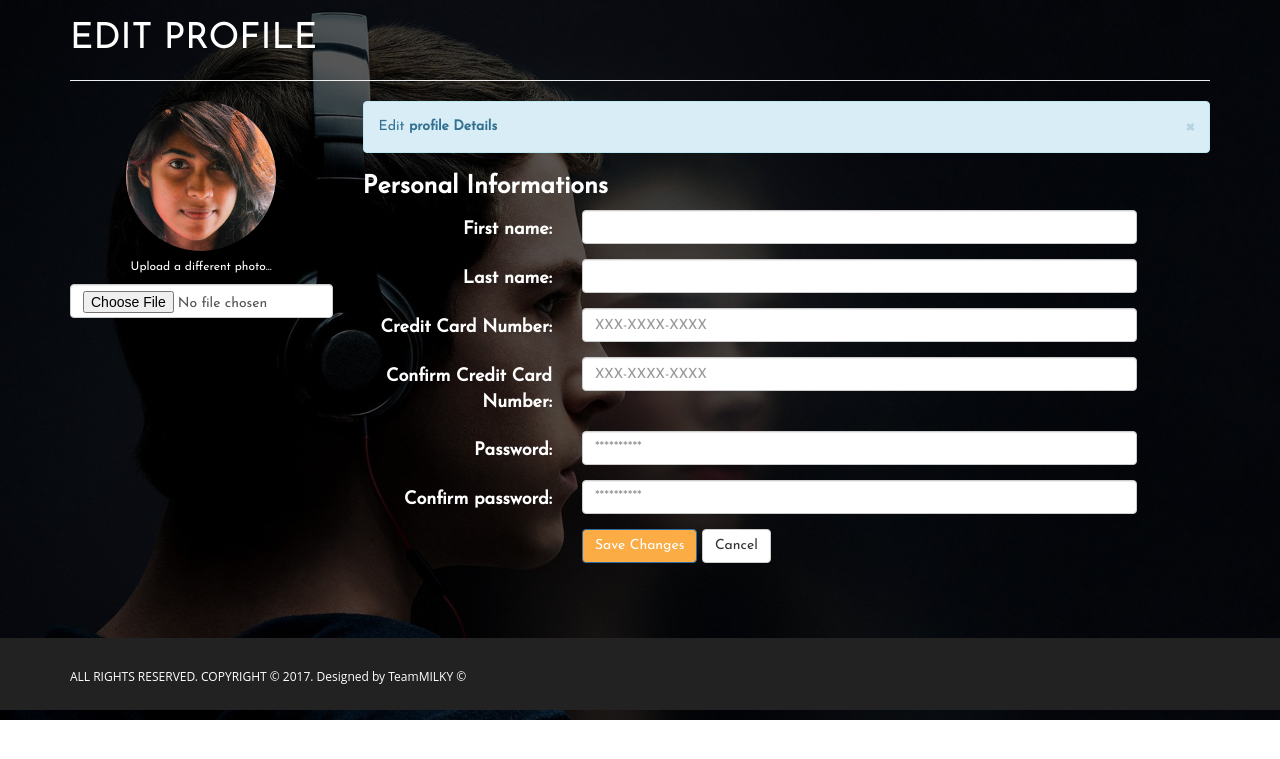
After one commit to maneeshaindrachapa/AccommodateME, a PHP site: page /profile.php in a window 1280 px wide. The commit adds this page. Shown: the top 759 px of the page. Run offline with PHP 8.4, Linux system fonts and the light colour scheme.

Commit message:
bug fixes

```diff
--- a/index.php
+++ b/index.php
@@ -322,7 +322,7 @@
         </div>
       </div>
         <hr id="signup-bottom-line">
-
+      </div>
 
     <nav id="footer">
         <div class="container">
--- a/process.php
+++ b/process.php
@@ -75,7 +75,7 @@
                 ?>
 
             <div class="col-md-8 col-md-offset-2">
-                <img src="img/team/02.jpg" id="profilePic" width="150px" height="150px">
+                <a href="profile.php"><img src="img/team/02.jpg" id="profilePic" width="150px" height="150px"></a>
                 <style>#profilePic{
                     border-radius: 100%;
                     transform: scale(1);
--- /dev/null
+++ b/profile.php
@@ -0,0 +1,102 @@
+<!DOCTYPE html>
+<html lang="en">
+<head>
+<title>AccomodateMe</title>
+
+<!--styles used-->
+<link rel="stylesheet" href="css/bootstrap.css">
+<link rel="stylesheet" href="style_profile.css">
+<link href="https://fonts.googleapis.com/css?family=Josefin+Sans|Titillium+Web" rel="stylesheet">
+
+
+
+
+</head>
+<body>
+        <div class="container" >
+        <h1>Edit Profile</h1>
+        <hr>
+        <div class="row" >
+          <!-- left column -->
+          <div class="col-md-3">
+            <div class="text-center">
+              <img src="img/team/02.jpg" class="avatar img-circle" alt="avatar" height="150px" width="150px">
+              <h6>Upload a different photo...</h6>
+
+              <input type="file" class="form-control">
+            </div>
+          </div>
+
+
+
+        <!-- edit form column -->
+        <div class="col-md-9 personal-info">
+        <div class="alert alert-info alert-dismissable">
+          <a class="panel-close close" data-dismiss="alert">×</a>
+          <i class="fa fa-coffee"></i>
+          Edit <strong>profile Details</strong>
+        </div>
+        <h3>Personal Informations</h3>
+
+        <form class="form-horizontal" role="form">
+          <div class="form-group">
+            <label class="col-lg-3 control-label">First name:</label>
+            <div class="col-lg-8">
+              <input class="form-control" type="text" value="">
+            </div>
+          </div>
+
+          <div class="form-group">
+            <label class="col-lg-3 control-label">Last name:</label>
+            <div class="col-lg-8">
+              <input class="form-control" type="text" value="">
+            </div>
+          </div>
+
+          <div class="form-group">
+            <label class="col-lg-3 control-label">Credit Card Number:</label>
+            <div class="col-lg-8">
+              <input class="form-control" type="text" placeholder="XXX-XXXX-XXXX">
+            </div>
+          </div>
+
+          <div class="form-group">
+            <label class="col-lg-3 control-label">Confirm Credit Card Number:</label>
+            <div class="col-lg-8">
+              <input class="form-control" type="text" placeholder="XXX-XXXX-XXXX">
+            </div>
+          </div>
+
+          <div class="form-group">
+            <label class="col-md-3 control-label">Password:</label>
+            <div class="col-md-8">
+              <input class="form-control" type="password" placeholder="**********">
+            </div>
+          </div>
+          <div class="form-group">
+            <label class="col-md-3 control-label">Confirm password:</label>
+            <div class="col-md-8">
+              <input class="form-control" type="password" placeholder="**********">
+            </div>
+          </div>
+          <div class="form-group">
+            <label class="col-md-3 control-label"></label>
+            <div class="col-md-8">
+              <input type="button" class="btn btn-primary" value="Save Changes">
+              <input type="reset" class="btn btn-default" value="Cancel">
+            </div>
+          </div>
+        </form>
+      </div>
+    </div>
+    </div><br><br><br>
+    <footer id="footer">
+    <div class="container">
+        <div class="pull-left fnav">
+            <p>ALL RIGHTS RESERVED. COPYRIGHT © 2017. Designed by TeamMILKY &#169;</p>
+            </div>
+        </div>
+    </footer>
+
+</body>
+</html>
--- /dev/null
+++ b/style_profile.css
@@ -0,0 +1,130 @@
+body{
+    background-image: url(img/11.jpg);
+    background-size: cover;
+    font-family: 'Josefin Sans', sans-serif;
+	text-rendering: optimizeLegibility !important;
+	-webkit-font-smoothing: antialiased !important;
+	color: #FFF;
+    background-repeat: no-repeat;
+    height: 100%;
+}
+
+h1{
+	text-transform: uppercase;
+}
+h1 strong{
+	font-weight: 900;
+}
+h2{
+	text-transform: uppercase;
+	line-height: 20px;
+	margin:  0;
+}
+h3{
+font-size: 25px;
+font-weight: 900;
+}
+
+h4{
+	text-transform: uppercase;
+}
+
+h5{
+	text-transform: uppercase;
+	font-weight: 700;
+	line-height: 20px;
+}
+p{
+	font-family: 'Open Sans', sans-serif;
+}
+
+p.intro{
+	font-size: 16px;
+	margin: 12px 0 0;
+	line-height: 24px;
+	font-family: 'Open Sans', sans-serif;
+}
+a{ color: #FCAC45;}
+a:hover,
+a:focus{
+	text-decoration: none;
+	color: #FCAC45;
+}
+label{
+    font-size: 18px;
+}
+label,i{
+    color: #FFFFFF;
+}
+
+.section-title hr{
+	border-color: #fcac45;
+	border-width: 4px;
+	width: 60px;
+	float: left;
+	clear: both;
+}
+.clearfix:after {
+     visibility: hidden;
+     display: block;
+     font-size: 0;
+     content: " ";
+     clear: both;
+     height: 0;
+     }
+.clearfix { display: inline-block; }
+* html .clearfix { height: 1%; }
+.clearfix { display: block; }
+ul, ol{
+	padding: 0;
+	webkit-padding: 0;
+	moz-padding: 0;
+}
+
+/*buttons*/
+.btn.btn-primary{
+    background-color: #FCAC45;
+    transform: scale(1.0);
+    transition-duration: 0.2s;
+}
+
+.btn.btn-primary:hover{
+    transform: scale(1.2);
+    transition-duration: 0.2s;
+    z-index: 50;
+}
+.btn.btn-default{
+    transform: scale(1.0);
+    transition-duration: 0.2s;
+}
+.btn.btn-default:hover{
+    transform: scale(1.2);
+    transition-duration: 0.2s;
+}
+
+.btn:focus,
+.btn:active:focus,
+.btn.active:focus,
+.btn.focus,
+.btn:active.focus,
+.btn.active.focus {
+	outline: none;
+	outline-offset: none;
+}
+
+
+/*footer*/
+footer#footer{
+	background: #222222;
+	color: #ffffff;
+	padding: 20px 0 15px 0;
+}
+footer#footer .fnav{ vertical-align: middle;}
+ul.footer-social li{
+	display: inline-block;
+	margin-right: 10px;
+}
+footer#footer p{
+	font-size: 12px;
+	margin-top: 10px;
+}
```
Also changed, not shown: img/11.jpg (added), img/demo-1-bg.jpg (added), img/thirteen-reasons-why-wallpaper-60898-62703-hd-wallpapers.jpg (added).
